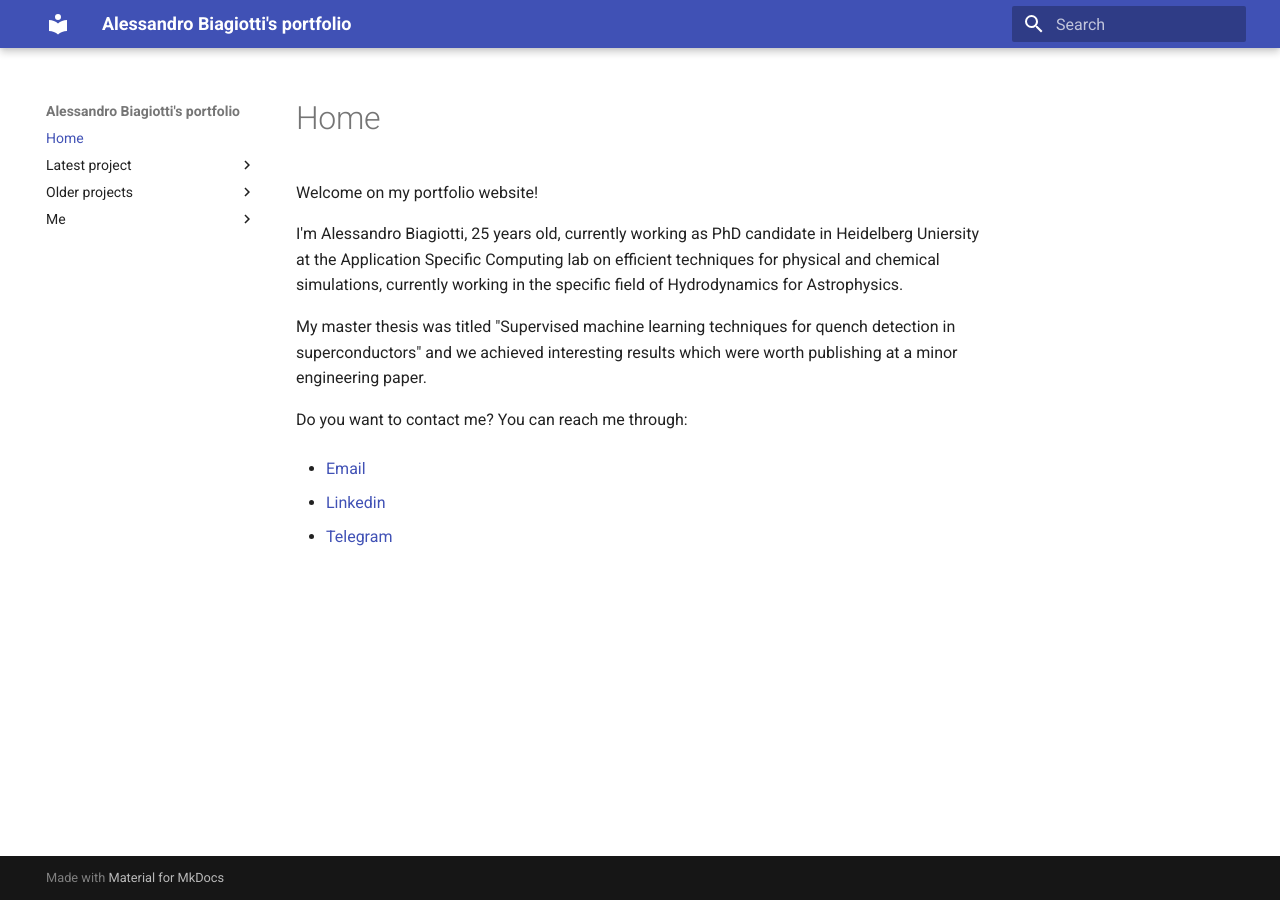
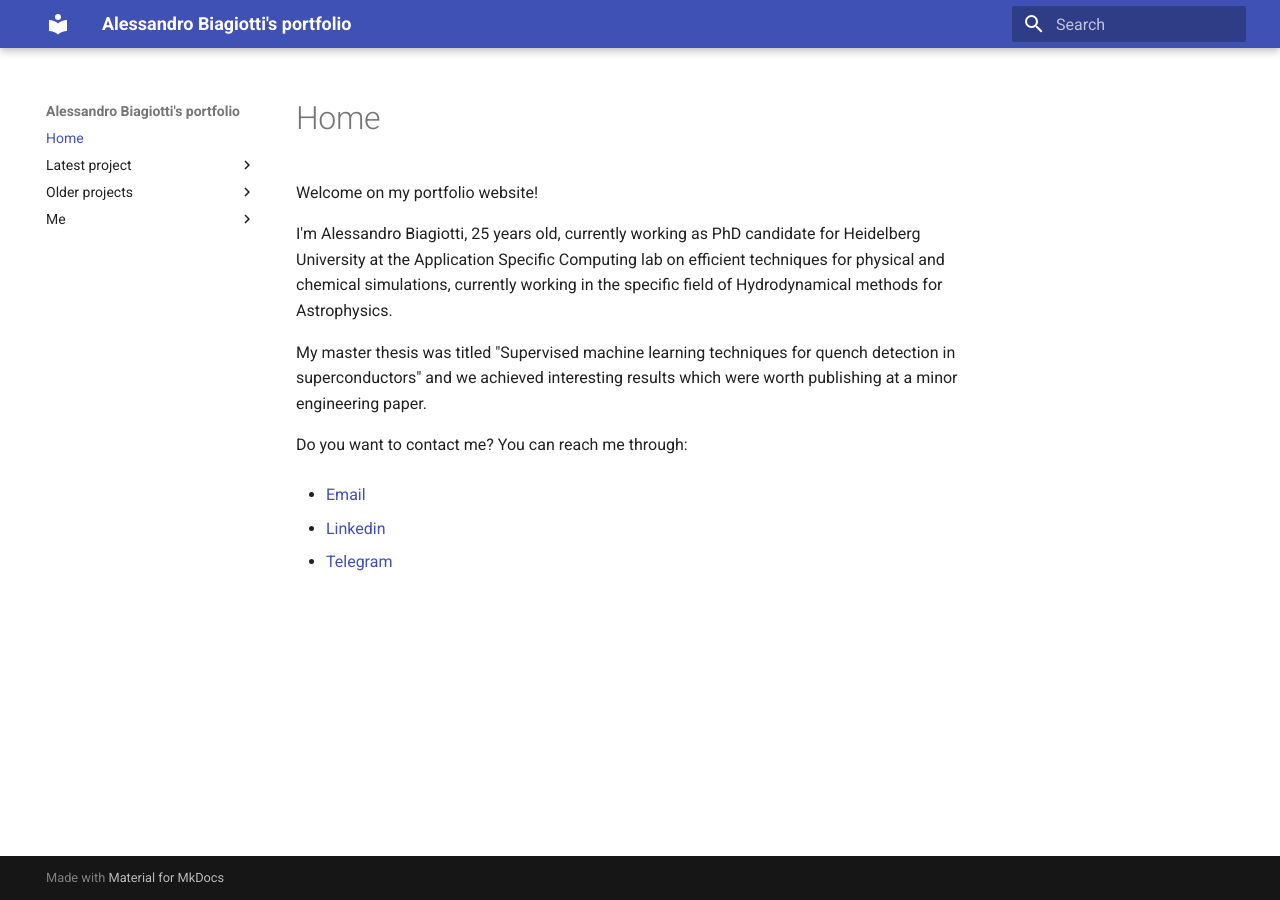
Before and after one commit to S3gmentati0nFault/S3gmentati0nFault.github.io, an MkDocs documentation site: the page built from docs/index.md, in a window 1280 px wide. Built offline with MkDocs 1.6.1 and Material for MkDocs 9.7.7, drawn with Linux system fonts in a browser that asks for light colours.

Commit message:
Don't know how to write proper english

```diff
--- a/docs/index.md
+++ b/docs/index.md
@@ -1,6 +1,6 @@
 Welcome on my portfolio website!
 
-I'm Alessandro Biagiotti, 25 years old, currently working as PhD candidate in Heidelberg Uniersity at the Application Specific Computing lab on efficient techniques for physical and chemical simulations, currently working in the specific field of Hydrodynamics for Astrophysics.
+I'm Alessandro Biagiotti, 25 years old, currently working as PhD candidate for Heidelberg University at the Application Specific Computing lab on efficient techniques for physical and chemical simulations, currently working in the specific field of Hydrodynamical methods for Astrophysics.
 
 My master thesis was titled "Supervised machine learning techniques for quench detection in superconductors" and  we achieved interesting results which were worth publishing at a minor engineering paper.
 
```
